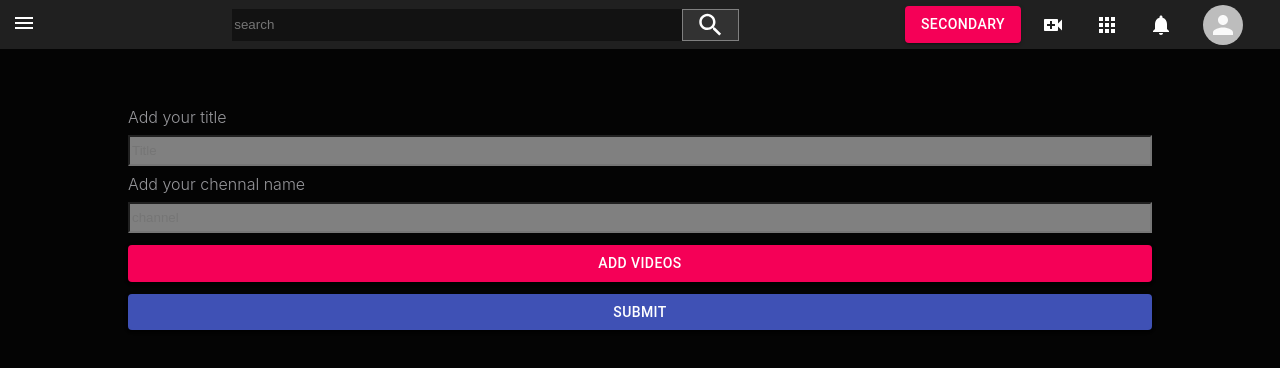
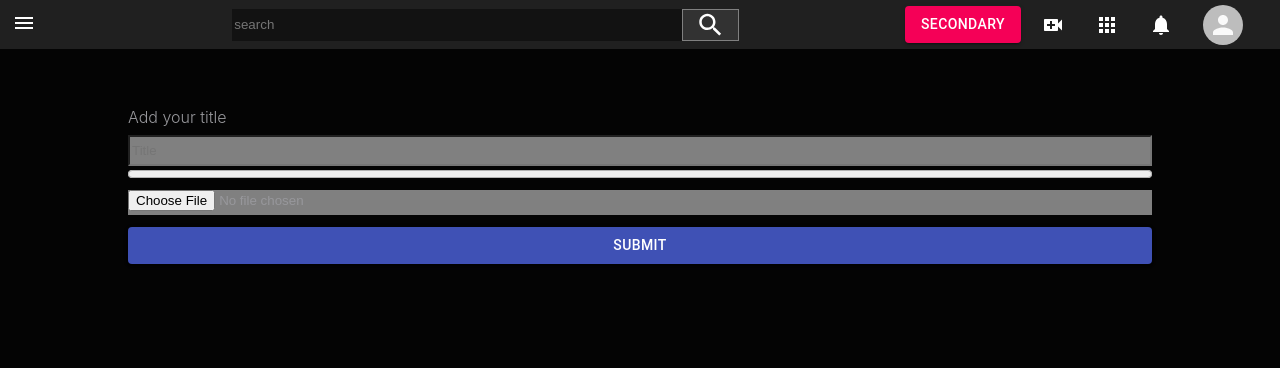
Before and after one commit to bharathprabha/youtube-clone, a React (Create React App) app: page /addform in a window 1280 px wide. Shown: the top 368 px of the page. Built offline with nearby package versions, Linux system fonts and the light colour scheme.

Commit message:
Firebasee data push is done.

```diff
--- a/src/components/AddForm.css
+++ b/src/components/AddForm.css
@@ -18,3 +18,6 @@
 .addform__button {
   margin-top: 12px !important;
 }
+.addform__progress {
+  width: 100%;
+}
--- a/src/components/AddForm.jsx
+++ b/src/components/AddForm.jsx
@@ -1,18 +1,69 @@
-import React from "react";
+import React, { useState } from "react";
 import "./AddForm.css";
 import { Button } from "@material-ui/core";
+import { db, storage } from "../firebase.js";
 
 const AddForm = () => {
+  const [Title, setTitle] = useState("");
+  const [video, setvideo] = useState(null);
+  const [Progress, setProgress] = useState(0);
+
+  const handleChange = (e) => {
+    if (e.target.files[0]) {
+      setvideo(e.target.files[0]);
+    }
+  };
+
+  const handleUpload = () => {
+    const uploadTask = storage.ref(`videos/${video.name}`).put(video);
+    uploadTask.on(
+      "state_changed",
+      (snapshot) => {
+        const progress = Math.round(
+          (snapshot.bytesTransfered / snapshot.totalBytes) * 100
+        );
+        setProgress(progress);
+      },
+      (error) => {
+        alert(error.message);
+      },
+      () => {
+        storage
+          .ref("videos")
+          .child(video.name)
+          .getDownloadURL()
+          .then((url) => {
+            db.collection("videos").add({
+              title: Title,
+              img: url,
+            });
+            setProgress(0);
+            setTitle("");
+            setvideo(null);
+          });
+      }
+    );
+  };
+
   return (
     <div className="addform">
       <label>Add your title</label>
-      <input type="text" placeholder="Title" />
-      <label>Add your chennal name</label>
-      <input type="text" placeholder="channel" />
-      <Button className="addform__button" variant="contained" color="secondary">
-        Add videos
-      </Button>
-      <Button className="addform__button" variant="contained" color="primary">
+      <input
+        type="text"
+        placeholder="Title"
+        onChange={(e) => setTitle(e.target.value)}
+        value={Title}
+      />
+      {/* <label>Add your chennal name</label>   */}
+      {/* <input type="text" placeholder="channel" onChange={} /> */}
+      <progress className="addform__progress" value={Progress} max="100" />
+      <input type="file" onChange={handleChange} />
+      <Button
+        onClick={handleUpload}
+        className="addform__button"
+        variant="contained"
+        color="primary"
+      >
         Submit
       </Button>
     </div>
--- a/src/components/VideoCards.jsx
+++ b/src/components/VideoCards.jsx
@@ -9,7 +9,7 @@ const VideoCards = ({ videoInfo }) => {
         <Avatar className="VideoCard__Avatar" />
         <div className="VideoCard__text">
           <h4>{videoInfo.title}</h4>
-          <p>{videoInfo.chennal}</p>
+          {/* <p>{videoInfo.chennal}</p> */}
           <p>{/* {views} * {timestamp} */}</p>
         </div>
       </div>
```
